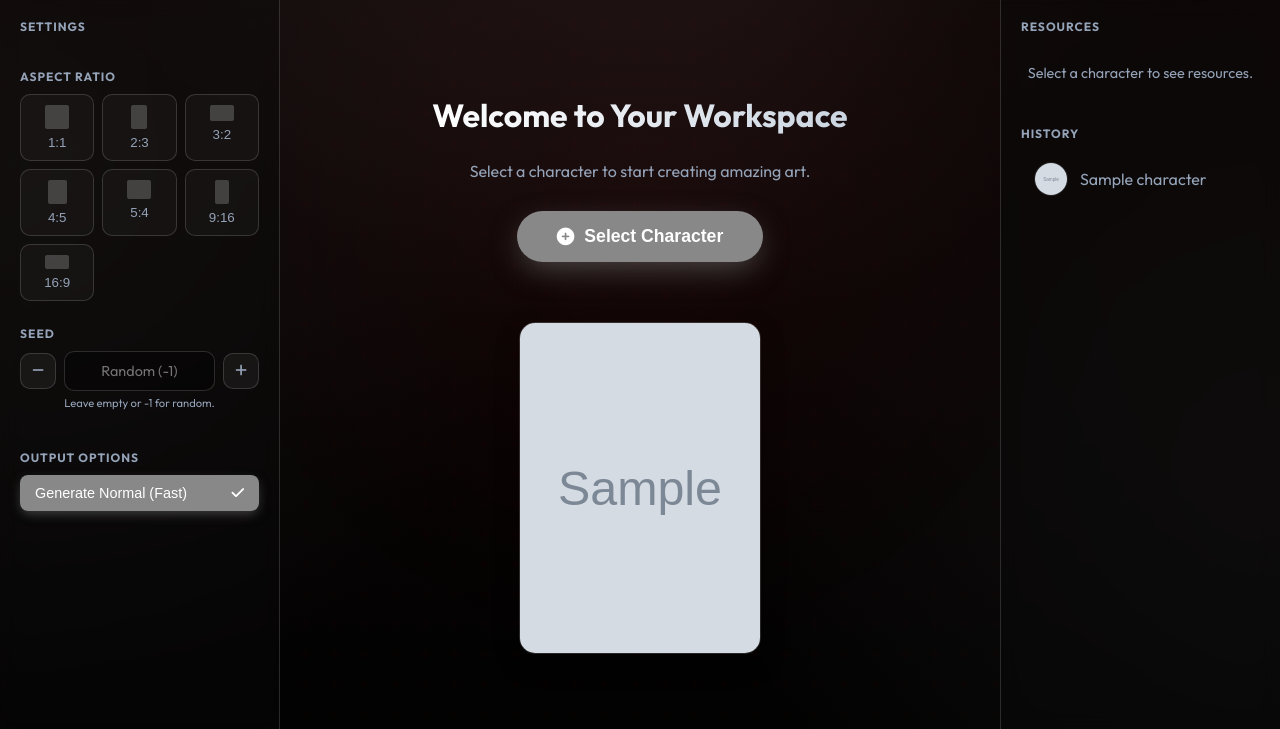
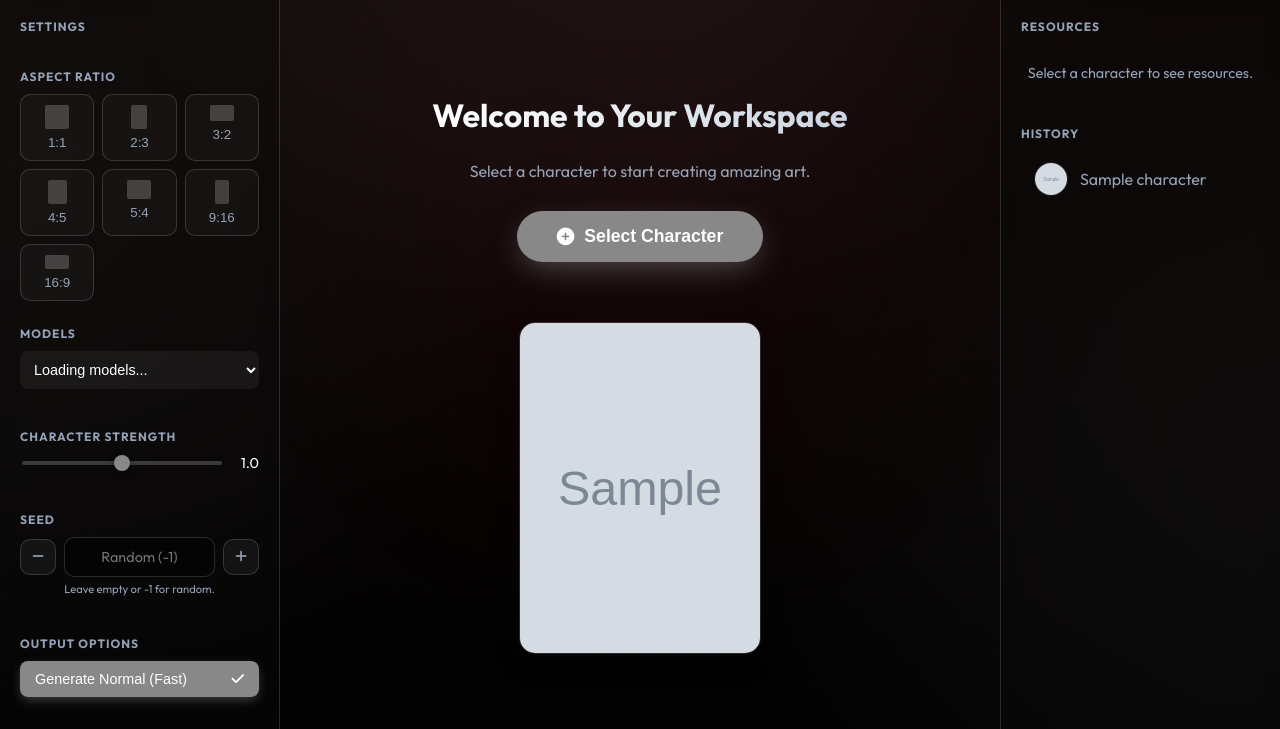
Before and after one commit to mer2825/genpor, a Django app: page /workspace/ in a window 1280 px wide. Shown: the part 71-800 px from the top of the page. Run offline with Django 5.2, Linux system fonts and the light colour scheme; a user stored in the database is signed in; data comes from the database, SQL or seed files in the repository; tables that the repository leaves empty hold one stand-in row (values such as "Sample post"); grey boxes marked "Sample" are stand-in pictures.

Commit message:
Actualizacion completa: Nuevo diseño rojo, carrusel admin y mejoras

```diff
--- a/myapp/admin.py
+++ b/myapp/admin.py
@@ -387,7 +387,7 @@ class CharacterAccessCodeInline(admin.StackedInline): # Changed to StackedInline
     can_delete = False # Optional: Prevent deleting the key once created if desired
     verbose_name = "Access Code (Key)"
     verbose_name_plural = "Access Code (Key)"
-    fields = ('code', 'limit_amount', 'reset_interval', 'max_redemptions', 'times_redeemed', 'is_active')
+    fields = ('code', 'max_redemptions', 'times_redeemed', 'is_active')
     readonly_fields = ('times_redeemed',)
 
 # --- NEW: CATEGORY AND SUBCATEGORY REGISTRATION ---
@@ -641,8 +641,8 @@ class PrivateCharacterAdmin(BaseCharacterAdmin):
 
 @admin.register(UserCharacterAccess)
 class UserCharacterAccessAdmin(admin.ModelAdmin):
-    list_display = ('user', 'character', 'remaining_generations', 'reset_interval', 'view_images_link')
-    list_filter = ('reset_interval', 'character')
+    list_display = ('user', 'character', 'view_images_link')
+    list_filter = ('character',)
     search_fields = ('user__username', 'character__name')
     readonly_fields = ('unlocked_at',)
 
--- a/myapp/templates/myapp/workspace.html
+++ b/myapp/templates/myapp/workspace.html
@@ -281,6 +281,51 @@
             margin-bottom: 4px;
             border: 1px solid rgba(255,255,255,0.2);
         }
+
+        /* --- ESTILOS PARA EL SELECT DE MODELOS --- */
+        .model-select {
+            width: 100%;
+            padding: 10px;
+            background: rgba(255, 255, 255, 0.05);
+            border: 1px solid var(--border-subtle);
+            border-radius: 8px;
+            color: white;
+            font-size: 0.9rem;
+            margin-bottom: 15px;
+            cursor: pointer;
+        }
+        .model-select:focus {
+            outline: none;
+            border-color: var(--primary-color);
+        }
+        .model-select option {
+            background: #1e293b; /* Color oscuro para las opciones */
+            color: white;
+        }
+
+        /* --- ESTILOS PARA EL SLIDER DE LORA --- */
+        input[type=range] {
+            -webkit-appearance: none;
+            width: 100%;
+            background: transparent;
+        }
+        input[type=range]::-webkit-slider-thumb {
+            -webkit-appearance: none;
+            height: 16px;
+            width: 16px;
+            border-radius: 50%;
+            background: var(--primary-color);
+            cursor: pointer;
+            margin-top: -6px;
+            box-shadow: 0 0 5px rgba(0,0,0,0.5);
+        }
+        input[type=range]::-webkit-slider-runnable-track {
+            width: 100%;
+            height: 4px;
+            cursor: pointer;
+            background: rgba(255,255,255,0.2);
+            border-radius: 2px;
+        }
     </style>
 
     <!-- Ajustes para el modal de selección de personajes -->
@@ -387,6 +432,19 @@
                 <button class="aspect-ratio-btn" data-width="1280" data-height="1024"><div class="silhouette" style="width: 24px; height: 19.2px;"></div><span>5:4</span></button>
                 <button class="aspect-ratio-btn" data-width="720" data-height="1280"><div class="silhouette" style="width: 13.5px; height: 24px;"></div><span>9:16</span></button>
                 <button class="aspect-ratio-btn" data-width="1280" data-height="720"><div class="silhouette" style="width: 24px; height: 13.5px;"></div><span>16:9</span></button>
+            </div>
+
+            <!-- NUEVO: SECCIÓN DE MODELOS (CHECKPOINTS) -->
+            <div class="sidebar-title">Models</div>
+            <select id="model-select" class="model-select">
+                <option value="" disabled selected>Loading models...</option>
+            </select>
+
+            <!-- NUEVO: SECCIÓN DE LORA STRENGTH -->
+            <div class="sidebar-title">Character Strength</div>
+            <div class="range-container" style="display: flex; align-items: center; gap: 10px; margin-bottom: 15px;">
+                <input type="range" id="lora-strength-input" min="0" max="2" step="0.1" value="1.0" style="flex-grow: 1;">
+                <span id="lora-strength-value" style="color: white; font-size: 0.9rem; width: 30px; text-align: right;">1.0</span>
             </div>
 
             <!-- Input de Semilla (MEJORADO) -->
@@ -878,6 +936,15 @@
             input.value = val + delta;
         };
 
+        // --- LORA STRENGTH LOGIC (NUEVO) ---
+        const loraSlider = document.getElementById('lora-strength-input');
+        const loraValue = document.getElementById('lora-strength-value');
+        if (loraSlider && loraValue) {
+            loraSlider.addEventListener('input', function() {
+                loraValue.textContent = this.value;
+            });
+        }
+
         // --- OUTPUT OPTION LOGIC (CUMULATIVE SELECTION) ---
         function selectOutputOption(btn) {
             const container = document.getElementById('output-options-container');
@@ -916,6 +983,47 @@
             }
         });
 
+        // --- LOAD MODELS (CHECKPOINTS) ---
+        document.addEventListener('DOMContentLoaded', function() {
+            const modelSelect = document.getElementById('model-select');
+            if (modelSelect) {
+                // Fetch available models from backend (needs a new endpoint or pass via context)
+                // For now, we'll assume we need to fetch them.
+                // Since we don't have a dedicated endpoint yet, we'll create one or use a placeholder.
+                // Let's try to fetch from a new endpoint we'll create: 'get_models'
+
+                fetch("{% url 'get_models' %}", {
+                    headers: { 'X-Requested-With': 'XMLHttpRequest' }
+                })
+                .then(response => response.json())
+                .then(data => {
+                    modelSelect.innerHTML = ''; // Clear loading message
+                    if (data.checkpoints && data.checkpoints.length > 0) {
+                        data.checkpoints.forEach(ckpt => {
+                            const option = document.createElement('option');
+                            option.value = ckpt;
+                            option.textContent = ckpt;
+                            modelSelect.appendChild(option);
+                        });
+
+                        // Select current model if available in context (passed from backend)
+                        const currentModel = "{{ current_checkpoint|default:'' }}";
+                        if (currentModel) {
+                            modelSelect.value = currentModel;
+                        }
+                    } else {
+                        const option = document.createElement('option');
+                        option.textContent = "No models found";
+                        modelSelect.appendChild(option);
+                    }
+                })
+                .catch(error => {
+                    console.error('Error loading models:', error);
+                    modelSelect.innerHTML = '<option>Error loading models</option>';
+                });
+            }
+        });
+
         // --- GENERATION LOGIC ---
         let isGenerating = false; // Flag para evitar múltiples envíos
 
@@ -950,6 +1058,13 @@
             const height = document.getElementById('height-input').value;
             const seed = document.getElementById('seed-input').value;
 
+            // Get selected model
+            const modelSelect = document.getElementById('model-select');
+            const selectedModel = modelSelect ? modelSelect.value : '';
+
+            // Get LoRA Strength
+            const loraStrength = document.getElementById('lora-strength-input').value;
+
             // --- GET SELECTED GENERATION TYPE ---
             const activeOptions = document.querySelectorAll('.output-option-btn.active');
             const activeOption = activeOptions.length > 0 ? activeOptions[activeOptions.length - 1] : null;
@@ -962,6 +1077,8 @@
             formData.append('height', height);
             formData.append('seed', seed);
             formData.append('generation_type', generationType); // Send single type
+            if (selectedModel) formData.append('checkpoint', selectedModel); // Send selected model
+            formData.append('lora_strength', loraStrength); // Send LoRA Strength
 
             fetch(generateUrl, {
                 method: 'POST',
--- a/myapp/urls.py
+++ b/myapp/urls.py
@@ -20,6 +20,9 @@ urlpatterns = [
     # Ruta para actualizar username
     path('update-username/', views.update_username_view, name='update_username'),
 
+    # Nueva ruta para obtener modelos
+    path('get-models/', views.get_models_view, name='get_models'),
+
     # Rutas de Pagos (PayPal)
     path('tokens/', views.token_packages, name='token_packages'),
     path('payment/process/<int:package_id>/', views.payment_process, name='payment_process'),
--- a/myapp/views.py
+++ b/myapp/views.py
@@ -716,6 +716,24 @@ async def workspace_view(request):
     }
     return await sync_to_async(render)(request, 'myapp/workspace.html', context)
 
+# --- NEW: GET MODELS VIEW ---
+async def get_models_view(request):
+    """
+    Returns a list of available checkpoints from the active ComfyUI instance.
+    """
+    # --- FIX: Use async helper to get user safely ---
+    user = await get_user_from_request(request)
+    if not user.is_authenticated:
+        return JsonResponse({'status': 'error', 'message': 'Unauthorized'}, status=401)
+
+    try:
+        address = await get_active_comfyui_address()
+        info = await get_comfyui_object_info(address)
+        checkpoints = info.get('checkpoints', [])
+        return JsonResponse({'status': 'success', 'checkpoints': checkpoints})
+    except Exception as e:
+        return JsonResponse({'status': 'error', 'message': str(e)}, status=500)
+
 # --- GENERATE IMAGE VIEW (RESTORED) ---
 async def generate_image_view(request):
     is_ajax = request.headers.get('X-Requested-With') == 'XMLHttpRequest'
@@ -766,6 +784,12 @@ async def generate_image_view(request):
             height = request.POST.get('height')
             seed = request.POST.get('seed')
 
+            # Get selected model
+            checkpoint = request.POST.get('checkpoint') # NUEVO: Obtener checkpoint del POST
+
+            # Get LoRA Strength
+            lora_strength = request.POST.get('lora_strength') # NUEVO: Obtener fuerza del LoRA
+
             # --- SINGLE SELECTION LOGIC ---
             generation_type = request.POST.get('generation_type', 'Gen_Normal')
 
@@ -795,10 +819,10 @@ async def generate_image_view(request):
                 if character.is_private and not user.is_staff:
                     try:
                         access = await sync_to_async(UserCharacterAccess.objects.get)(user=user, character=character)
-                        await access.check_and_reset_quota()
+                        # await access.check_and_reset_quota() # REMOVED: No quota for private chars anymore
 
-                        if access.remaining_generations <= 0:
-                            return JsonResponse({'status': 'error', 'message': 'You have reached the generation limit for this private character.'}, status=403)
+                        # if access.remaining_generations <= 0:
+                        #     return JsonResponse({'status': 'error', 'message': 'You have reached the generation limit for this private character.'}, status=403)
                     except UserCharacterAccess.DoesNotExist:
                         return JsonResponse({'status': 'error', 'message': 'You do not have access to this private character.'}, status=403)
                 # ------------------------------------------
@@ -809,7 +833,8 @@ async def generate_image_view(request):
                 user_msg = await save_user_message()
 
                 images_data_list, prompt_id, final_workflow_json = await generate_image_from_character(
-                    character, user_prompt, width, height, seed=seed, allowed_types=allowed_types
+                    character, user_prompt, width, height, seed=seed, allowed_types=allowed_types,
+                    checkpoint=checkpoint, lora_strength=lora_strength # PASAR NUEVOS PARÁMETROS
                 )
 
                 if images_data_list:
@@ -822,17 +847,17 @@ async def generate_image_view(request):
                             p.save()
                         await deduct_token(user)
 
-                        # --- DEDUCT PRIVATE QUOTA ---
-                        if character.is_private:
-                            @sync_to_async
-                            def deduct_private_quota(u, c):
-                                try:
-                                    acc = UserCharacterAccess.objects.get(user=u, character=c)
-                                    acc.images_generated_current_period += 1
-                                    acc.save()
-                                except UserCharacterAccess.DoesNotExist:
-                                    pass
-                            await deduct_private_quota(user, character)
+                        # --- DEDUCT PRIVATE QUOTA (REMOVED) ---
+                        # if character.is_private:
+                        #     @sync_to_async
+                        #     def deduct_private_quota(u, c):
+                        #         try:
+                        #             acc = UserCharacterAccess.objects.get(user=u, character=c)
+                        #             acc.images_generated_current_period += 1
+                        #             acc.save()
+                        #         except UserCharacterAccess.DoesNotExist:
+                        #             pass
+                        #     await deduct_private_quota(user, character)
                     # -------------------------------
 
                     generated_results = []
@@ -1013,8 +1038,8 @@ async def redeem_coupon_view(request):
                         user=user_obj,
                         character=char_code.character,
                         source_code=char_code,
-                        limit_amount=char_code.limit_amount,
-                        reset_interval=char_code.reset_interval
+                        # limit_amount=char_code.limit_amount, # REMOVED
+                        # reset_interval=char_code.reset_interval # REMOVED
                     )
 
                     # Increment counter
```
Also changed, not shown: myapp/models.py (+0 -35 lines), myapp/services.py (+12 -1 lines), myapp/migrations/0062_remove_characteraccesscode_limit_amount_and_more.py (added).
